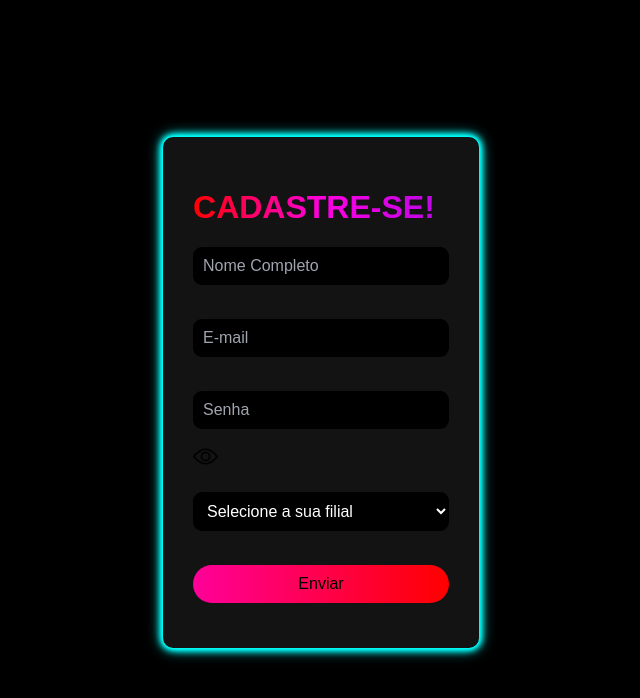
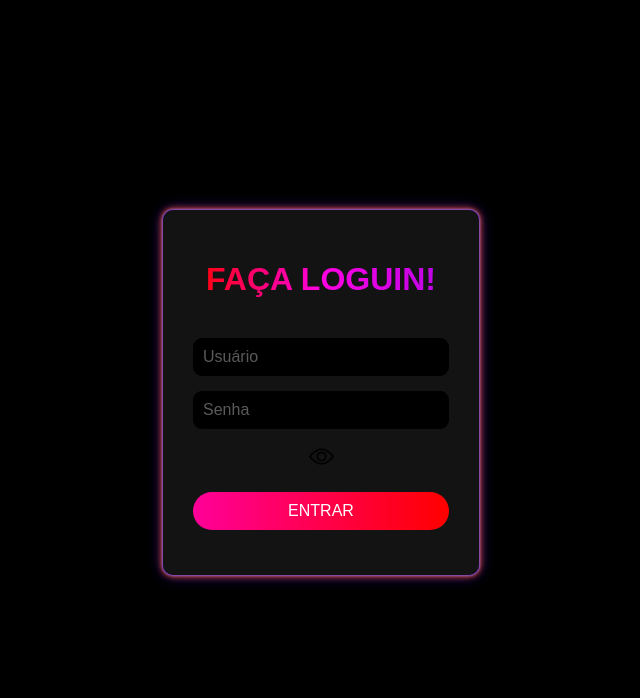
Before and after one commit to aglomera/FL, a plain HTML site: page index.html in a window 1280 px wide. Shown: the whole page, without its empty margins (319-959 px from the left). Drawn offline with Linux system fonts and the light colour scheme.

Commit message:
Add files via upload

```diff
--- a/index.html
+++ b/index.html
@@ -3,30 +3,31 @@
 <head>
     <meta charset="UTF-8">
     <meta name="viewport" content="width=device-width, initial-scale=1.0">
-    <title>Password Toggle</title>
+    <title>Loguin</title>
     <link rel="stylesheet" href="style.css">
 </head>
 <body>
 
     <div class="form">
-        <h1>CADASTRE-SE!</h1>
+        <h1>FAÇA LOGUIN!</h1><br/>
     <form action="">
-        <input type="text" id="nome" placeholder="Nome Completo"><br><br>
-        <input type="email" id="email" placeholder="E-mail"><br><br>
+        <input type="text" id="usuario" placeholder="Usuário"/><br/>
+
+
         <input type="password" id="senha" placeholder="Senha">
 
         <!-- Image for toggling password visibility -->
         <img id="eye-icon" src="view.png" alt="Eye Icon" onclick="togglePasswordVisibility()"><br><br>
 
 
-        <select id="cidade">
+       <!-- <select id="cidade">
             <option selected disabled>Selecione a sua filial</option>
             <option value="Cruz Das Almas">Cruz das Almas</option>
             <option value="Feira de Santana">Feira de  Santana</option>
             <option value="Santo Antonio">Santo Antonio</option>
-        </select><br><br>
+        </select><br><br> -->
 
-        <button onclick="validarFormulario()" class="">Enviar</button>
+        <button onclick="validarFormulario()" class="">ENTRAR</button>
     </form>
     </div>
 
--- a/script.js
+++ b/script.js
@@ -10,3 +10,6 @@ function togglePasswordVisibility() {
         eyeIcon.src = "hide.png";
     }
 }
+function validarFormulario(){
+    alert("ops a plataforma ainda não está disponivel");
+}
--- a/style.css
+++ b/style.css
@@ -39,7 +39,7 @@ label {
 
   button {
     background: linear-gradient(to right, #ff0099, #ff0000) ; /* Depois para cima */
-    color: #000000;
+    color: #ffffff;
     transition: background 0.3s ease;
     border-radius: 30px;
   }
@@ -63,13 +63,13 @@ select {
 }
 
 input::placeholder {
-    color: #a0a4ae;
+    color: #5b5959;
 }
 
 input:focus,
 select:focus {
     outline: none;
-    border: 2px solid #ff0773;
+    border: 2px solid #07eaff;
 }
 
 /* Additional styles for responsiveness */
@@ -88,7 +88,8 @@ select:focus {
     background-color: #141314;
     padding: 30px;
     border-radius: 10px;
-    box-shadow: 0 0 1px #00fff9, 0 0 2px #00fff9, 0 0 3px #00fff9, 0 0 4px #00fff9, 0 0 7px #00fff9, 0 0 8px #00fff9, 0 0 10px #00fff9, 0 0 15px #00fff9;
+    box-shadow: 0 0 1px #230bd7, 0 0 2px #f200ff, 0 0 3px #00fff9, 0 0 4px #f00a75, 0 0 7px #ff5900, 0 0 8px #070707, 0 0 10px #61275f, 0 0 15px #331492;
+    text-align: center;
 }
 h1 {
     font-family: 'Arial', sans-serif;
```
